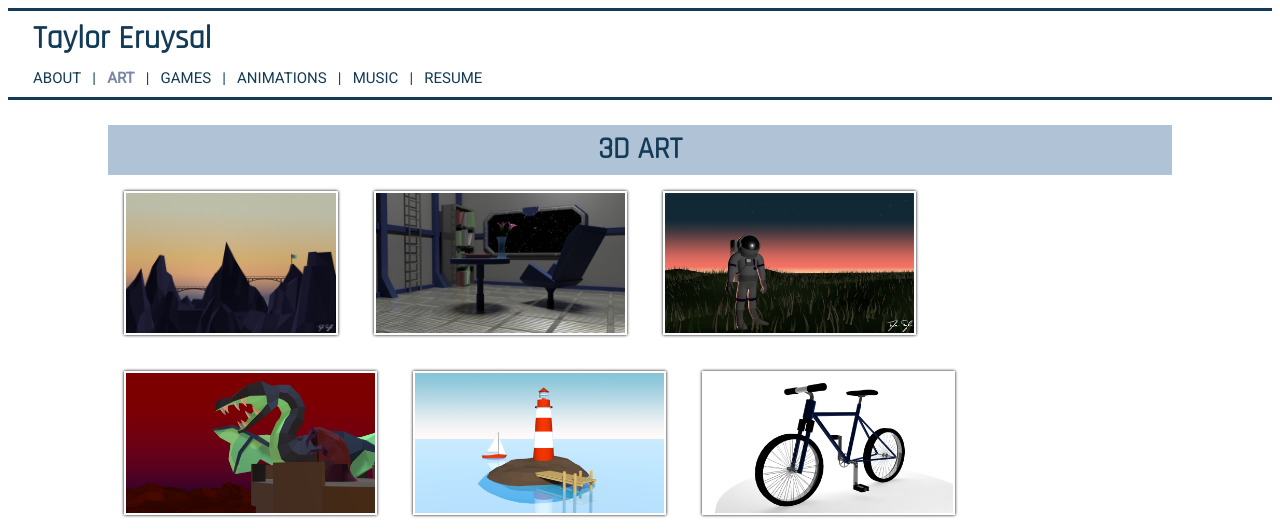
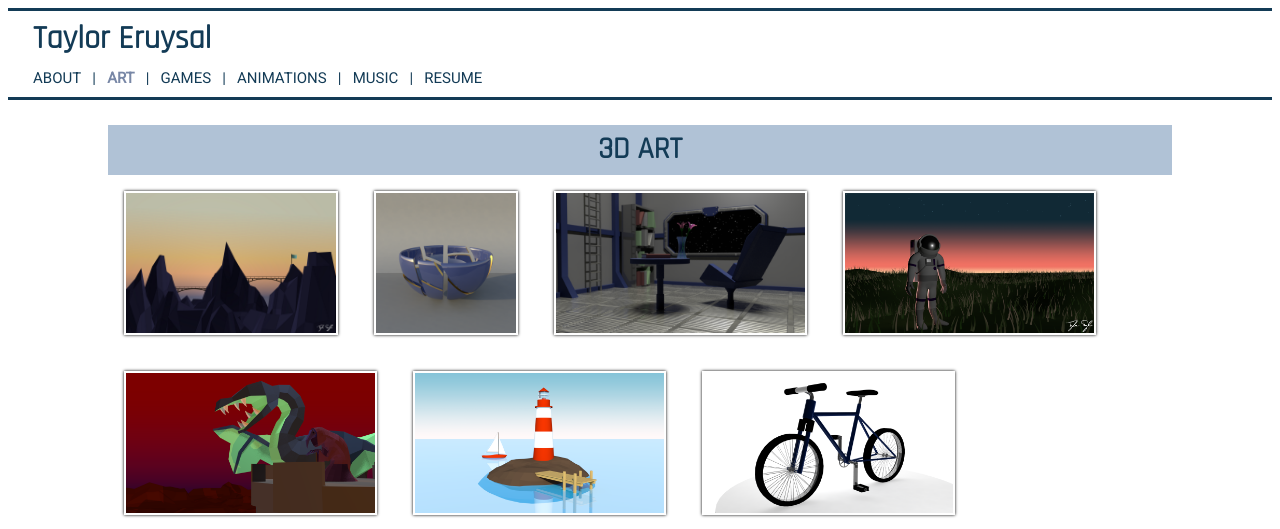
Before and after one commit to instanttrain/instanttrain.github.io, a plain HTML site: page art.html in a window 1280 px wide. Shown: the top 529 px of the page. Drawn offline with Linux system fonts and the light colour scheme; some packages are replaced by stand-ins of ours; files that its build step writes are made by us from their sources; a script that the page names is missing.

Commit message:
added the kintsukuroi print

```diff
--- a/art.html
+++ b/art.html
@@ -66,6 +66,8 @@
 
 <img class="jslghtbx-thmb" src="images/mountains.png" data-jslghtbx-caption="Mountains (Made in Autodesk Maya)" alt="" data-jslghtbx="images/mountains.png" data-jslghtbx-group="mygroup1">
 
+<img class="jslghtbx-thmb" src="images/kintsukuroi.png" data-jslghtbx-caption="Kintsukuroi (Made in Autodesk Maya)" data-jslghtbx="images/kintsukuroi.png" data-jslghtbx-group="mygroup1">
+
 <img class="jslghtbx-thmb" src="images/flowerwindow.png" data-jslghtbx-caption="Flower Window (Made in Autodesk Maya)"alt="" data-jslghtbx="images/flowerwindow.png" data-jslghtbx-group="mygroup1">
 
 <img class="jslghtbx-thmb" src="images/starlight.png" data-jslghtbx-caption="Starlight (Made in Autodesk Maya)" data-jslghtbx="images/starlight.png" data-jslghtbx-group="mygroup1">
```
Also changed, not shown: images/kintsukuroi.png (added).
